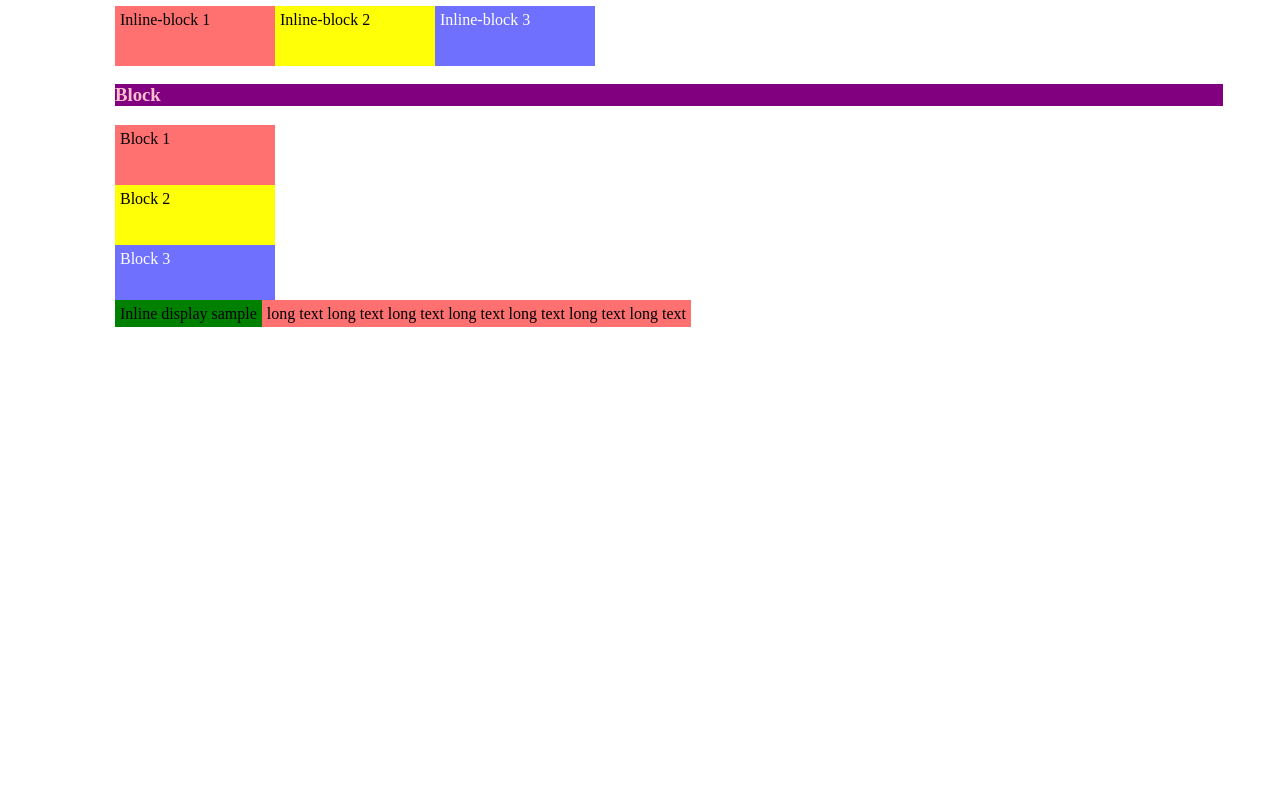
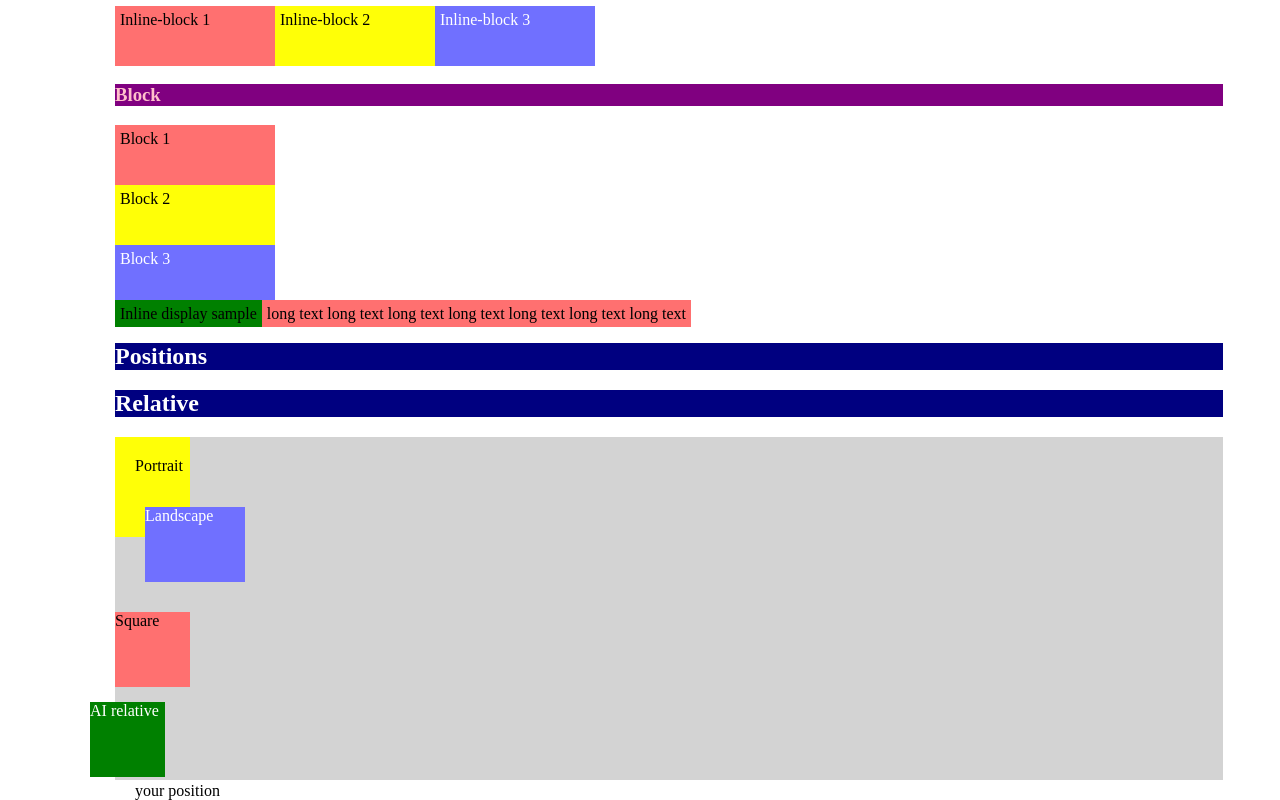
Before and after one commit to Jackerrigan/webdev-client, a Next.js app: page /labs/lab2 in a window 1280 px wide. Shown: the part 5453-6253 px from the top of the page. Before the commit the page ends 5787 px from the top, so only its background shows below. Built offline with nearby package versions, Linux system fonts and the light colour scheme.

Commit message:
positions

```diff
--- /dev/null
+++ b/app/labs/lab2/Positions.tsx
@@ -0,0 +1,28 @@
+export default function Positions() {
+  return (
+    <div id="wd-css-positions">
+      <h2>Positions</h2>
+      <div id="wd-css-position-relative">
+        <h2>Relative</h2>
+        <div className="wd-bg-color-gray">
+          <div className="wd-bg-color-yellow wd-dimension-portrait">
+            <div className="wd-pos-relative-nudge-down-right">Portrait</div>
+          </div>
+          <div className="wd-pos-relative-nudge-up-right wd-bg-color-blue wd-fg-color-white wd-dimension-landscape">
+            Landscape
+          </div>
+          <div className="wd-bg-color-red wd-dimension-square">Square</div>
+          <div
+            id="wd-ai-relative"
+            className="wd-ai-pos-relative-nudge wd-bg-color-green wd-fg-color-white wd-dimension-square"
+          >
+            AI relative
+          </div>
+          <div className="wd-pos-relative-nudge-down-right wd-dimenstion-square">
+            your position
+          </div>
+        </div>
+      </div>
+    </div>
+  );
+}
--- a/app/labs/lab2/index.css
+++ b/app/labs/lab2/index.css
@@ -291,3 +291,21 @@
   width: 400px;
   height: 400px;
 }
+.wd-pos-relative-nudge-up-right {
+  position: relative;
+  bottom: 30px;
+  left: 30px;
+}
+.wd-pos-relative-nudge-down-right {
+  position: relative;
+  top: 20px;
+  left: 20px;
+}
+.wd-pos-relative {
+  position: relative;
+}
+.wd-ai-pos-relative-nudge {
+  position: relative;
+  top: 15px;
+  right: 25px;
+}
--- a/app/labs/lab2/page.tsx
+++ b/app/labs/lab2/page.tsx
@@ -7,6 +7,7 @@
 import ForegroundColors from "./ForegroundColors";
 import "./index.css";
 import Padding from "./Padding";
+import Positions from "./Positions";
 
 export default function Lab2() {
   return (
@@ -109,6 +110,7 @@
       <Corners />
       <Dimensions />
       <Display />
+      <Positions />
     </div>
   );
 }
```
